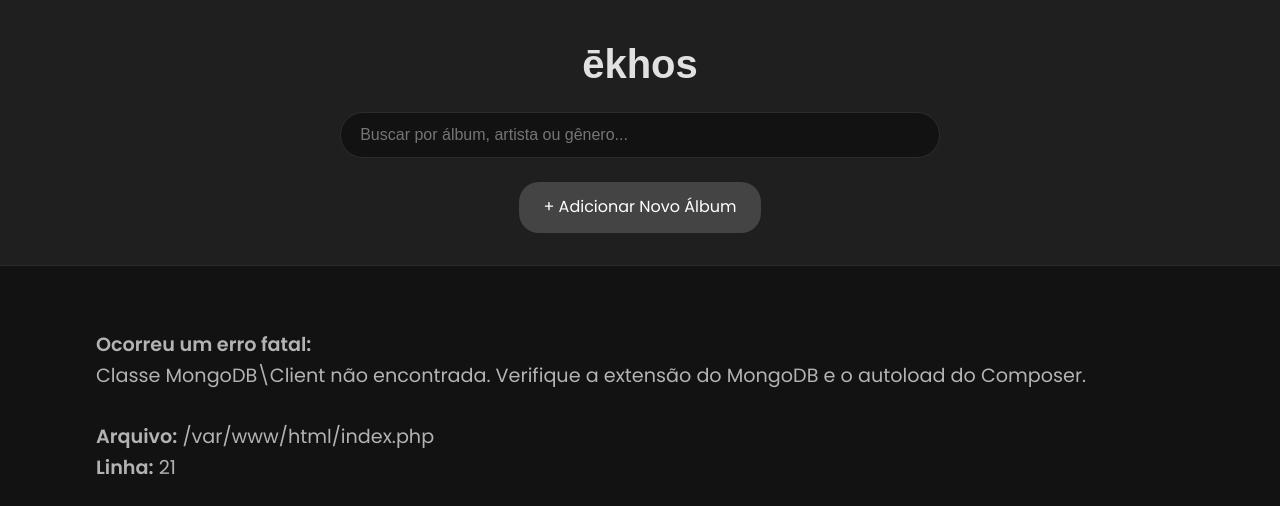
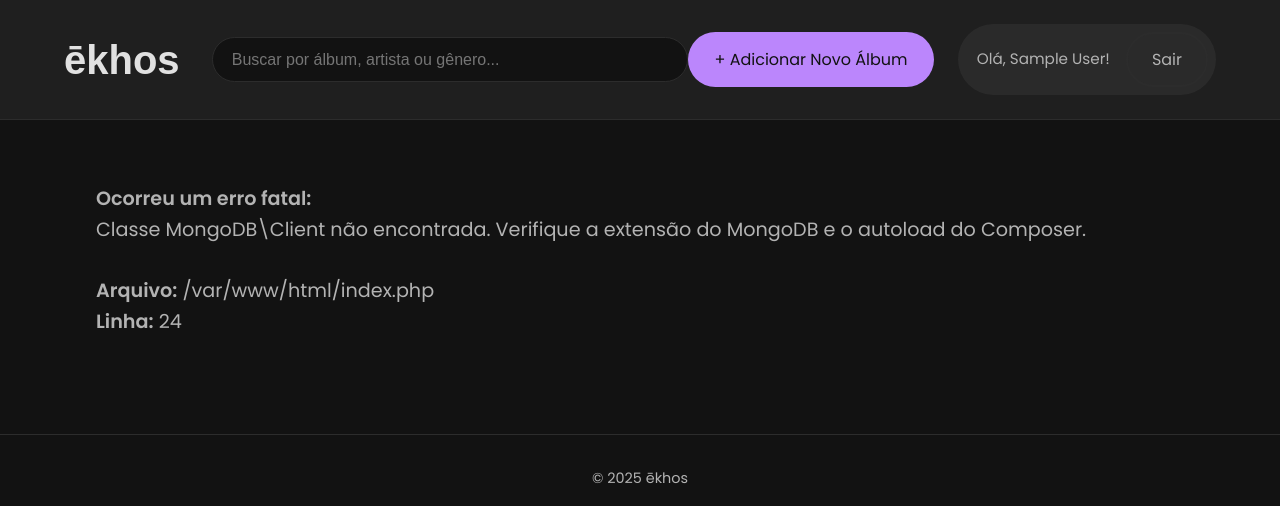
Before and after one commit to Carlos-Andre-Rabelo/ekhos, a PHP site: page / in a window 1280 px wide. Shown: the top 506 px of the page. Run offline with PHP 8.4, Linux system fonts and the light colour scheme; the visitor is signed in with stand-in values (Sample User, id 1); some web fonts are replaced.

Commit message:
Add: Logica de diferenciação de logins de clientes de administradores

```diff
--- a/index.php
+++ b/index.php
@@ -1,5 +1,8 @@
 <?php
 declare(strict_types=1);
+
+// Inclui o nosso novo controlador de sessão.
+require_once __DIR__ . '/login/sessao.php';
 
 // Habilitar a exibição de todos os erros para diagnóstico completo.
 // Em um ambiente de produção, isso deve ser desativado.
@@ -109,12 +112,31 @@ try {
 <body>
 
     <header>
+        <div class="header-main">
             <h1>ēkhos</h1>
             <div class="search-container">
                 <input type="search" id="search-bar" placeholder="Buscar por álbum, artista ou gênero...">
             </div>
-        <div class="header-actions" style="margin-top: 1.5rem;">
-            <a href="add_album.php" class="edit-link" style="padding: 0.8rem 1.5rem; font-size: 1rem;">+ Adicionar Novo Álbum</a>
+        </div>
+        <div class="header-user-actions">
+            <?php if (is_logged_in()): ?>
+                <?php if (is_admin()): ?>
+                    <!-- Ações para Administradores -->
+                    <a href="add_album.php" class="btn-header">+ Adicionar Novo Álbum</a>
+                <?php else: ?>
+                    <!-- Ações para Clientes -->
+                    <a href="carrinho.php" class="btn-header">Carrinho</a>
+                <?php endif; ?>
+
+                <!-- Mostra informações do usuário e botão de logout -->
+                <div class="user-session">
+                    <span>Olá, <?= htmlspecialchars($_SESSION['user_name']) ?>!</span>
+                    <a href="login/logout.php" class="btn-header btn-logout">Sair</a>
+                </div>
+            <?php else: ?>
+                <!-- Mostra o botão de login se não houver sessão ativa -->
+                <a href="login/login.php" class="btn-header">Login</a>
+            <?php endif; ?>
         </div>
     </header>
 
@@ -129,6 +151,7 @@ try {
             <?php else: ?>
                 <?php foreach ($albuns as $album): ?>
                     <div class="album-card"
+                         data-id="<?= htmlspecialchars((string)($album['_id'] ?? '')) ?>"
                          data-titulo="<?= htmlspecialchars($album['titulo'] ?? 'N/A') ?>"
                          data-artista="<?= htmlspecialchars($album['artista'] ?? 'N/A') ?>"
                          data-ano="<?= htmlspecialchars((string)($album['ano'] ?? 'N/A')) ?>"
@@ -142,9 +165,11 @@ try {
                         <div class="album-info">
                             <h3><?= htmlspecialchars($album['titulo'] ?? 'Título Desconhecido') ?></h3>
                             <p><?= htmlspecialchars($album['artista'] ?? 'Artista Desconhecido') ?></p>
+                            <?php if (is_admin()): ?>
                                 <div class="card-actions">
                                     <a href="edit_album.php?id=<?= $album['_id'] ?>" class="edit-link">Editar</a>
                                 </div>
+                            <?php endif; ?>
                         </div>
                     </div>
                 <?php endforeach; ?>
@@ -168,7 +193,11 @@ try {
                     </div>
 
                     <h3>Formatos Disponíveis:</h3>
-                    <ul id="modal-formatos"></ul> </div>
+                    <ul id="modal-formatos"></ul>
+                    <?php if (is_client()): ?>
+                        <div id="client-actions" class="client-actions-container"></div>
+                    <?php endif; ?>
+                </div>
             </div>
         </div>
     </div>
--- a/login/processa_registro.php
+++ b/login/processa_registro.php
@@ -53,11 +53,17 @@ try {
     // Criptografa a senha
     $hashedPassword = password_hash($password, PASSWORD_DEFAULT);
 
+    // Cria o novo usuário com uma estrutura base completa, porém com campos vazios.
     $newUser = [
         '_id' => $newId,
         'nome_cliente' => $name,
         'email_cliente' => $email,
         'senha_cliente' => $hashedPassword,
+        'telefones' => [],
+        'compras' => [],
+        'endereco' => new stdClass(), // Cria um objeto JSON vazio: {}
+        'carrinho' => [],
+        'role' => 'client', // Adiciona o papel padrão para novos usuários
     ];
 
     $collection->insertOne($newUser);
--- a/login/sessao.php
+++ b/login/sessao.php
@@ -0,0 +1,37 @@
+<?php
+declare(strict_types=1);
+
+// Inicia a sessão em todas as páginas que incluírem este arquivo.
+if (session_status() === PHP_SESSION_NONE) {
+    session_start();
+}
+
+/**
+ * Verifica se o usuário está logado checando a existência do user_id na sessão.
+ *
+ * @return bool True se o usuário estiver logado, false caso contrário.
+ */
+function is_logged_in(): bool
+{
+    return isset($_SESSION['user_id']);
+}
+
+/**
+ * Verifica se o usuário logado é um administrador.
+ *
+ * @return bool True se o usuário for admin, false caso contrário.
+ */
+function is_admin(): bool
+{
+    return is_logged_in() && ($_SESSION['user_role'] ?? 'client') === 'admin';
+}
+
+/**
+ * Verifica se o usuário logado é um cliente.
+ *
+ * @return bool True se o usuário for cliente, false caso contrário.
+ */
+function is_client(): bool
+{
+    return is_logged_in() && ($_SESSION['user_role'] ?? 'client') === 'client';
+}
--- a/script.js
+++ b/script.js
@@ -1,17 +1,19 @@
 document.addEventListener('DOMContentLoaded', function() {
     const searchBar = document.getElementById('search-bar');
     const albumGrid = document.getElementById('album-grid');
-    const albumCards = albumGrid.querySelectorAll('.album-card');
 
     // Modal elements
     const modal = document.getElementById('album-modal');
     const modalClose = document.querySelector('.modal-close');
     const modalOverlay = document.querySelector('.modal-overlay');
 
-    // Se não houver cartões de álbum, não há nada a fazer.
-    if (albumCards.length === 0) {
-        return;
-    }
+    // --- CORREÇÃO ---
+    // Verifica se o grid de álbuns existe antes de tentar selecionar os cards.
+    // Se albumGrid for nulo, albumCards será um array vazio, evitando erros.
+    const albumCards = albumGrid ? albumGrid.querySelectorAll('.album-card') : [];
+
+    // Verifica se o usuário é cliente (pela existência do container de ações)
+    const isClient = !!document.getElementById('client-actions');
 
     // --- Funcionalidade de Pesquisa ---
     searchBar.addEventListener('input', (e) => {
@@ -93,11 +95,18 @@ document.addEventListener('DOMContentLoaded', function() {
                     const preco = parseFloat(exemplar.preco).toLocaleString('pt-BR', { style: 'currency', currency: 'BRL' });
                     const quantidade = exemplar.quantidade_estoque;
 
-                    li.innerHTML = `
-                        <span class="formato-tipo">${tipoFormatado}</span>
-                        <span class="formato-estoque">Estoque: ${quantidade}</span>
-                        <span class="formato-preco">${preco}</span>
-                    `;
+                    let liContent = `
+                        <span class="formato-tipo">${tipoFormatado}</span>`;
+
+                    if (isClient) {
+                        liContent += `<span class="formato-preco">${preco}</span>
+                                      <button class="btn-add-cart" data-album-id="${card.dataset.id}" data-formato-tipo="${exemplar.tipo}">Adicionar ao Carrinho</button>`;
+                    } else {
+                        liContent += `<span class="formato-estoque">Estoque: ${quantidade}</span>
+                                      <span class="formato-preco">${preco}</span>`;
+                    }
+
+                    li.innerHTML = liContent;
                     formatosList.appendChild(li);
                 });
             } else {
--- a/style.css
+++ b/style.css
@@ -43,10 +43,19 @@ body.modal-open > footer {
 }
 /* Cabeçalho e Pesquisa */
 header {
-    padding: 2rem 5%;
-    text-align: center;
+    display: flex;
+    justify-content: space-between;
+    align-items: center;
+    padding: 1.5rem 5%;
     background-color: var(--cor-superficie);
     border-bottom: 1px solid var(--cor-borda);
+}
+
+.header-main {
+    display: flex;
+    align-items: center;
+    gap: 2rem;
+    flex-grow: 1; /* Permite que a busca ocupe o espaço disponível */
 }
 
 header h1 {
@@ -54,12 +63,13 @@ header h1 {
     font-weight: 600;
     font-family: 'Hero', sans-serif;
     color: var(--cor-texto-principal); /* Usa a cor de texto principal */
-    margin-bottom: 1rem;
+    margin-bottom: 0; /* Remove a margem inferior */
 }
 
 .search-container {
     max-width: 600px;
-    margin: 0 auto;
+    margin: 0; /* Remove a margem automática */
+    flex-grow: 1; /* Faz a barra de busca crescer */
 }
 
 #search-bar {
@@ -77,6 +87,69 @@ header h1 {
 #search-bar:focus {
     border-color: var(--cor-texto-principal); /* Destaque neutro no foco */
     outline: none; /* Remove o outline padrão do navegador */
+}
+
+/* Estilos para a área de ações do cabeçalho (Login/Logout/Adicionar) */
+.header-user-actions {
+    margin-top: 0; /* Remove a margem superior */
+    display: flex;
+    justify-content: center;
+    align-items: center;
+    gap: 1.5rem;
+    flex-wrap: wrap; /* Permite que os itens quebrem a linha em telas menores */
+}
+
+/* Estilo para o contêiner da sessão do usuário */
+.user-session {
+    display: flex;
+    align-items: center;
+    gap: 1rem;
+    background-color: rgba(255, 255, 255, 0.05);
+    padding: 0.5rem 0.5rem 0.5rem 1.2rem;
+    border-radius: 50px;
+}
+
+.user-session span {
+    font-size: 0.95rem;
+    color: var(--cor-texto-secundario);
+}
+
+.btn-header {
+    display: inline-block;
+    padding: 0.8rem 1.5rem;
+    font-size: 1rem;
+    text-decoration: none;
+    border-radius: 50px;
+    transition: background-color 0.3s, color 0.3s, border-color 0.3s, transform 0.2s;
+    background-color: var(--cor-secundaria);
+    color: #fff;
+    font-weight: 500;
+    border: 2px solid transparent;
+}
+
+.btn-header.btn-logout {
+    background-color: transparent;
+    border: 2px solid var(--cor-borda);
+    color: var(--cor-texto-secundario);
+}
+
+/* Botão de adicionar álbum com a cor primária para destaque */
+.btn-header[href="add_album.php"] {
+    background-color: var(--cor-primaria);
+    color: var(--cor-fundo);
+}
+
+.btn-header:hover {
+    background-color: rgba(var(--cor-secundaria-rgb), 0.8);
+    transform: translateY(-2px);
+}
+.btn-header.btn-logout:hover {
+    background-color: #555;
+    color: #fff;
+    border-color: #555;
+}
+.btn-header[href="add_album.php"]:hover {
+    background-color: rgba(var(--cor-primaria-rgb), 0.85);
 }
 
 /* Grid de Álbuns */
@@ -305,6 +378,28 @@ main {
 .formato-tipo { font-weight: 600; flex-basis: 40%; }
 .formato-estoque { color: var(--cor-texto-secundario); font-size: 0.9rem; }
 .formato-preco { font-weight: 600; color: var(--cor-texto-principal); text-align: right; flex-basis: 30%; }
+
+/* Estilo para o botão de adicionar ao carrinho no modal */
+.btn-add-cart {
+    background-color: var(--cor-primaria);
+    color: var(--cor-fundo);
+    border: none;
+    padding: 0.6rem 1rem;
+    border-radius: 50px;
+    cursor: pointer;
+    font-size: 0.85rem;
+    font-weight: 600;
+    transition: background-color 0.3s ease, transform 0.2s ease;
+    margin-left: 1rem; /* Espaço entre o preço e o botão */
+}
+
+.btn-add-cart:hover {
+    background-color: rgba(var(--cor-primaria-rgb), 0.85);
+    transform: translateY(-2px);
+}
+
+/* Ajuste no layout da lista de formatos para clientes */
+#modal-formatos li { grid-template-columns: 1fr auto auto; gap: 1rem; display: grid; }
 
 
 /* Rodapé */
```
Also changed, not shown: add_album.php (+8 -0 lines), edit_album.php (+8 -0 lines), login/logout.php (added, +17 -0 lines), login/processa_login.php (+7 -0 lines). Lines whose indentation alone changed are shown as unchanged.
